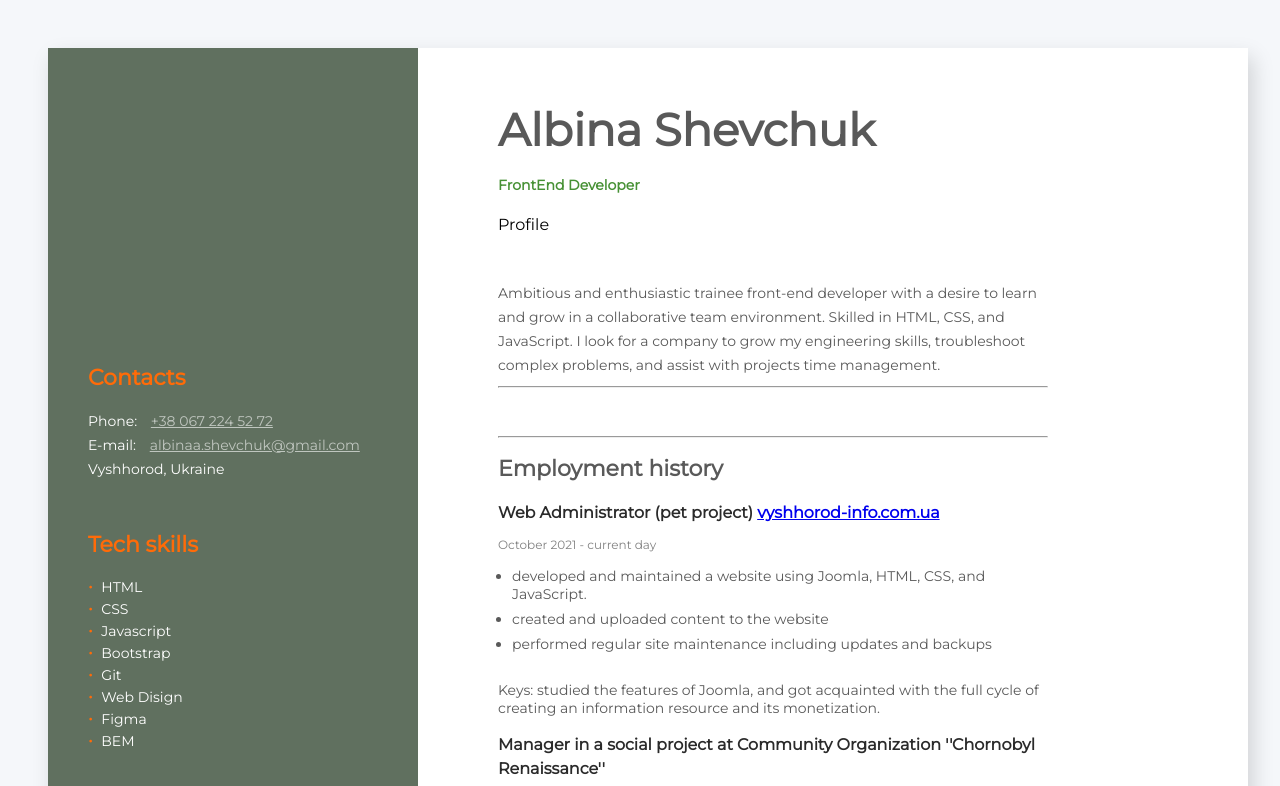
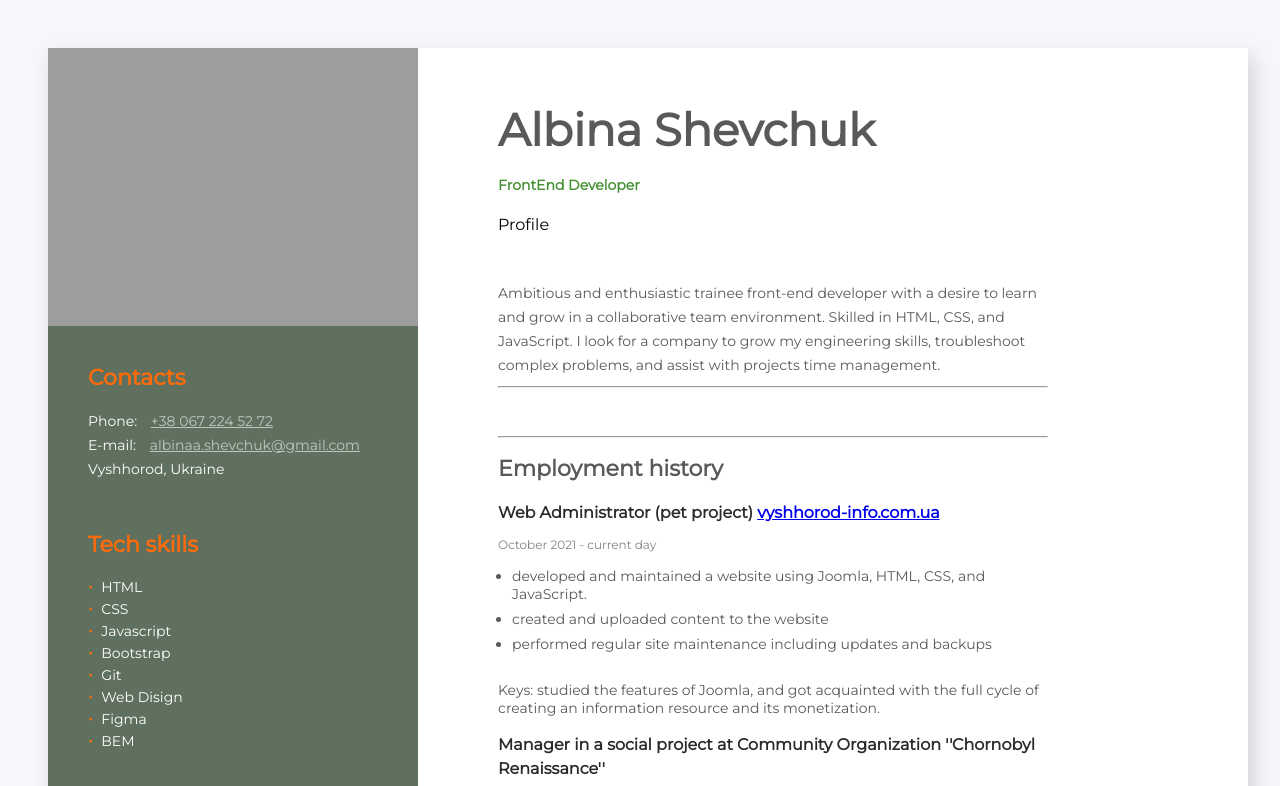
Before and after one commit to albinaashevchuk/my-cv-official, a plain HTML site: page index.html in a window 1280 px wide. Shown: the top 786 px of the page. Drawn offline with nearby package versions, Linux system fonts and the light colour scheme; the site is published under a folder, as on GitHub Pages, so addresses that start at the root find nothing.

Commit message:
Changed directory url img
img not found

```diff
--- a/css/styles.css
+++ b/css/styles.css
@@ -32,7 +32,7 @@ body {
 
   width: 370px;
   height: 300px;
-  background-image: url("/images/profile-photo.JPG") ;
+  background-image: url("../images/profile-photo.JPG") ;
 
   background-repeat: no-repeat;
     background-size: contain;
```
